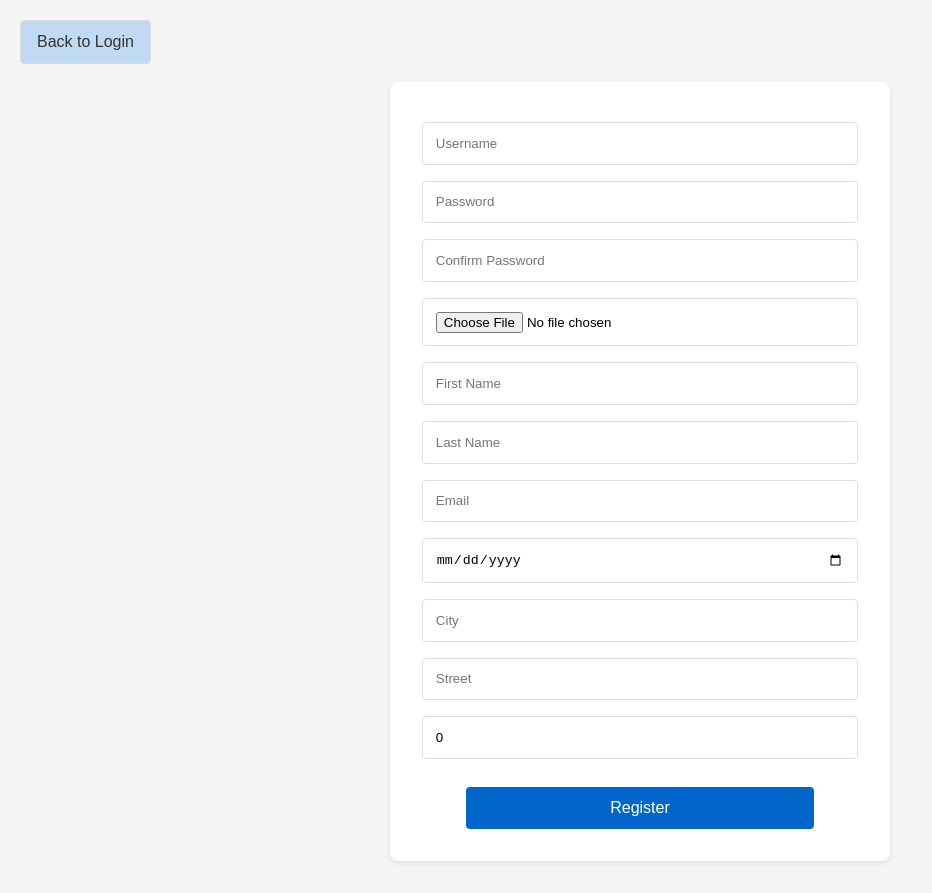
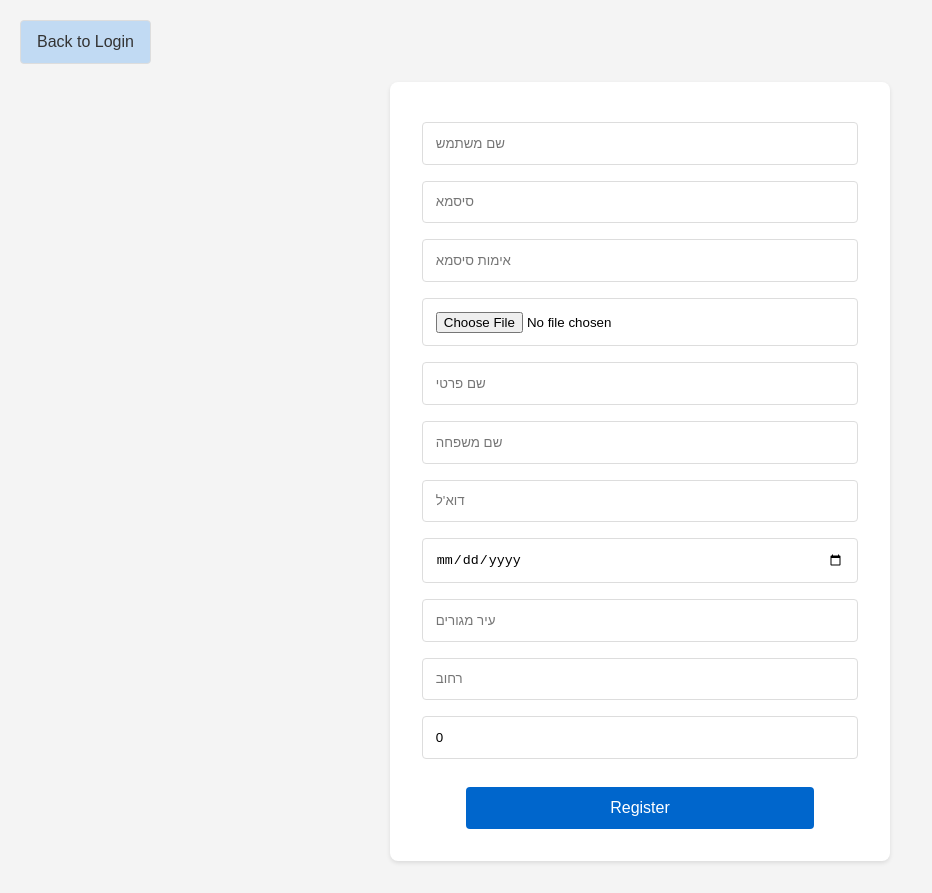
Before and after one commit to mansour1809/REACT-EX3, a React (Vite) app: page /register in a window 1280 px wide. Shown: the whole page, without its empty margins (0-932 px from the left). Built offline with nearby package versions, Linux system fonts and the light colour scheme.

Commit message:
Update placeholder

```diff
--- a/package.json
+++ b/package.json
@@ -12,14 +12,14 @@
   "dependencies": {
     "@emotion/react": "^11.14.0",
     "@emotion/styled": "^11.14.0",
-    "@mui/icons-material": "^6.3.0",
+    "@mui/icons-material": "^6.3.1",
     "@mui/material": "^6.3.0",
     "react": "^18.3.1",
     "react-dom": "^18.3.1",
     "react-hook-form": "^7.54.2",
     "react-router-dom": "^7.1.1",
     "react-table": "^7.8.0",
-    "sweetalert2": "^11.6.13"
+    "sweetalert2": "^11.15.10"
   },
   "devDependencies": {
     "@eslint/js": "^9.17.0",
--- a/src/Components/UserForm.jsx
+++ b/src/Components/UserForm.jsx
@@ -92,7 +92,7 @@ export default function UserForm({ initialData, isEditMode, onSubmit ,fromAdmin}
       <input
         type="text"
         name="username"
-        placeholder="Username"
+        placeholder="שם משתמש"
         value={formData.username}
         disabled={fromAdmin}
         onChange={(e) => handleChange("username", e)}
@@ -103,7 +103,7 @@ export default function UserForm({ initialData, isEditMode, onSubmit ,fromAdmin}
       <input
         type="password"
         name="password"
-        placeholder="Password"
+        placeholder="סיסמא"
         value={formData.password}
         disabled={fromAdmin}
         onChange={(e) => handleChange("password", e)}
@@ -114,7 +114,7 @@ export default function UserForm({ initialData, isEditMode, onSubmit ,fromAdmin}
       <input
         type="password"
         name="confirmPassword"
-        placeholder="Confirm Password"
+        placeholder="אימות סיסמא"
         value={formData.confirmPassword}
          disabled={fromAdmin}
         onChange={(e) => handleChange("confirmPassword", e)}
@@ -125,7 +125,7 @@ export default function UserForm({ initialData, isEditMode, onSubmit ,fromAdmin}
       <input
         type="file"
         name="img"
-        placeholder="Profile Picture"
+        placeholder="תמונת פרופיל"
         onChange={(e) => handleChange("img", e)}
         onBlur={(e) => handleBlur("img", e)}
         required={!isEditMode} // Required only in register mode
@@ -145,7 +145,7 @@ export default function UserForm({ initialData, isEditMode, onSubmit ,fromAdmin}
       <input
         type="text"
         name="firstName"
-        placeholder="First Name"
+        placeholder="שם פרטי"
         value={formData.firstName}
         // disabled={isEditMode}
         onChange={(e) => handleChange("firstName", e)}
@@ -157,7 +157,7 @@ export default function UserForm({ initialData, isEditMode, onSubmit ,fromAdmin}
       <input
         type="text"
         name="lastName"
-        placeholder="Last Name"
+        placeholder="שם משפחה"
         value={formData.lastName}
         // disabled={isEditMode}
         onChange={(e) => handleChange("lastName", e)}
@@ -169,7 +169,7 @@ export default function UserForm({ initialData, isEditMode, onSubmit ,fromAdmin}
       <input
         type="email"
         name="email"
-        placeholder="Email"
+        placeholder="דוא'ל"
         value={formData.email}
         disabled={isEditMode}
         // title="Email must contain exactly one @ followed by .com"
@@ -182,7 +182,7 @@ export default function UserForm({ initialData, isEditMode, onSubmit ,fromAdmin}
       <input
         type="date"
         name="birthDate"
-        placeholder="Birth Date"
+        placeholder="תאריך לידה"
         value={formData.birthDate}
         // disabled={isEditMode}
         onChange={(e) => handleChange("birthDate", e)}
@@ -195,7 +195,7 @@ export default function UserForm({ initialData, isEditMode, onSubmit ,fromAdmin}
         type="text"
         name="city"
         value={formData.city}
-        placeholder="City"
+        placeholder="עיר מגורים"
         list="cities"
         onChange={(e) => handleChange("city", e)}
         onBlur={(e) => handleBlur("city", e)}
@@ -211,7 +211,7 @@ export default function UserForm({ initialData, isEditMode, onSubmit ,fromAdmin}
       <input
         type="text"
         name="street"
-        placeholder="Street"
+        placeholder="רחוב"
         value={formData.street}
         // title="שם הרחוב צריך להיות באותיות עברית בלבד"
         onChange={(e) => handleChange("street", e)}
```
Also changed, not shown: 1 other file (tests, documents, lock files or other folders).
